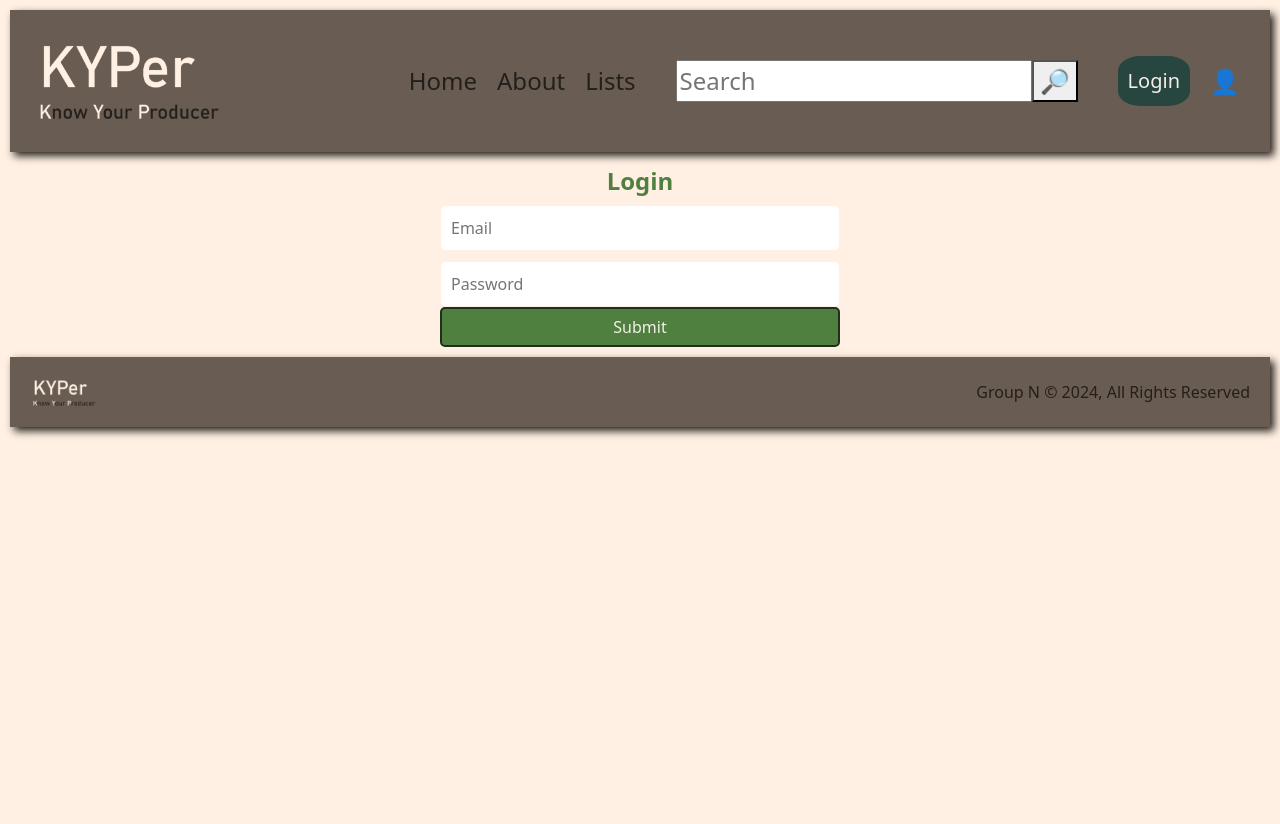
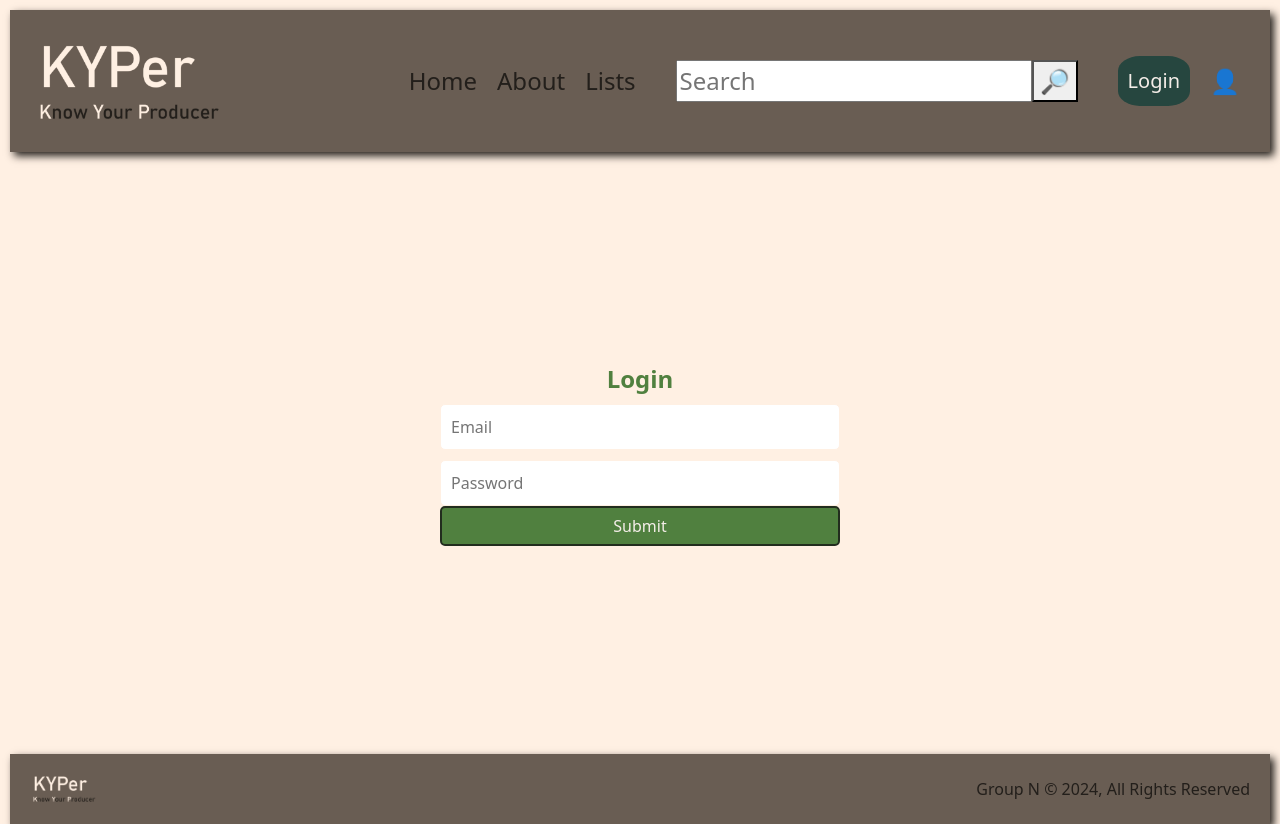
Before and after one commit to logbasem/Software_Engineering, a React (Create React App) app: page /login in a window 1280 px wide. Before the commit the page ends 800 px from the top, so only its background shows below. Built offline with nearby package versions, Linux system fonts and the light colour scheme.

Commit message:
fixed height and centered content on page

```diff
--- a/src/pages/LoginRegister.js
+++ b/src/pages/LoginRegister.js
@@ -49,7 +49,7 @@ export function Register() {
     }
 
     return (
-      <><h1 class="registerh1">Register</h1>
+      <div style={{minHeight:'74vh', alignContent:'center'}}><h1 class="registerh1">Register</h1>
         <form onSubmit={handleSubmit(onSubmit)}>
         <input class="register" type="text" placeholder="First name" {...register("first_name", { required: true, maxLength: 80 })} aria-invalid={errors.firstname ? "true" : "false"} />
           {errors.firstname?.type === "required" && (
@@ -101,7 +101,7 @@ export function Register() {
          <p className='success-message'>Registration Sucessful</p>
         }
       </div>
-      </>
+      </div>
     );
   }
 
@@ -151,7 +151,7 @@ export function Login() {
       }
 
     return (
-      <><h1 class="registerh1">Login</h1><form onSubmit={handleSubmit(onSubmit)}>
+      <div style={{minHeight:'74vh', alignContent:'center'}}><h1 class="registerh1">Login</h1><form onSubmit={handleSubmit(onSubmit)}>
         <input class="register" type="text" placeholder="Email" {...register("email", { required: true })} aria-invalid={errors.email ? "true" : "false"} />
           {errors.email?.type === "required" && (
             <p role="alert" class="lr-error">🚨 Email is required</p>
@@ -169,6 +169,6 @@ export function Login() {
         {loginMessage &&
         <p className='success-message'>Login Successful</p>}
       </div>
-      </>
+      </div>
     );
   }
```
